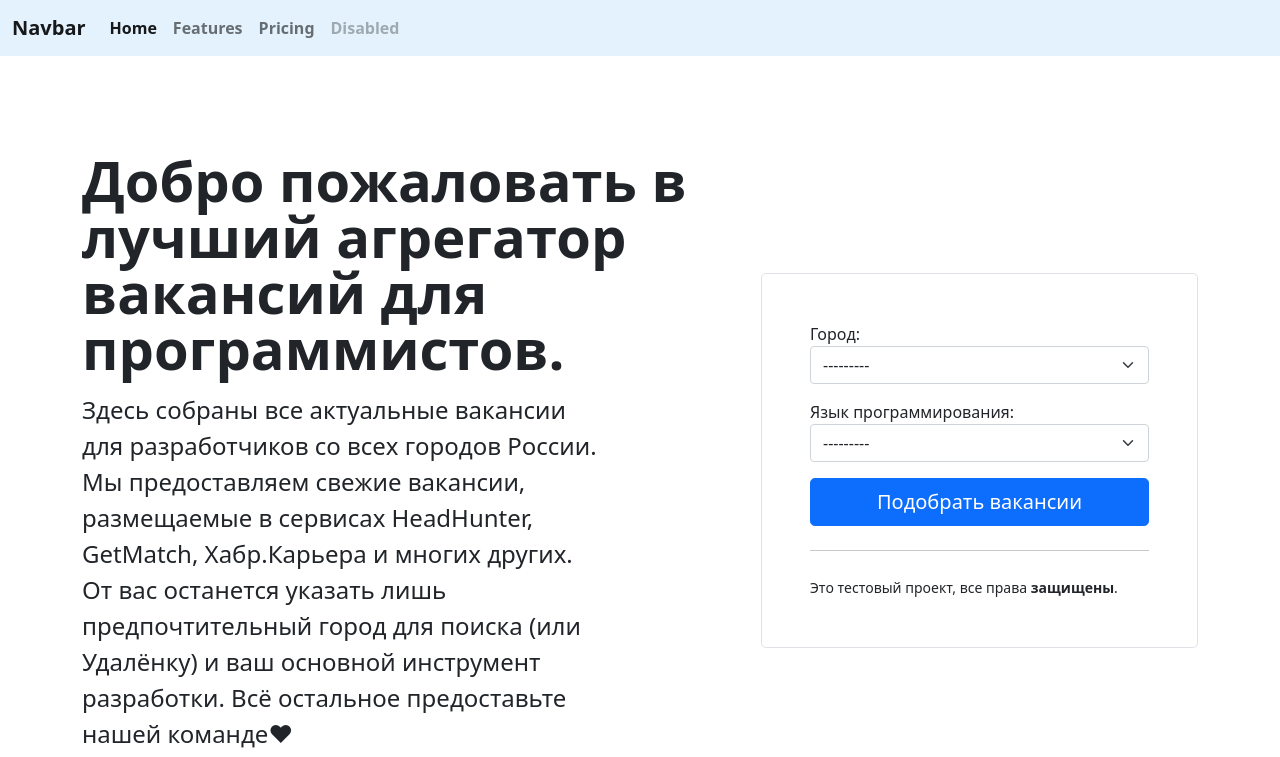
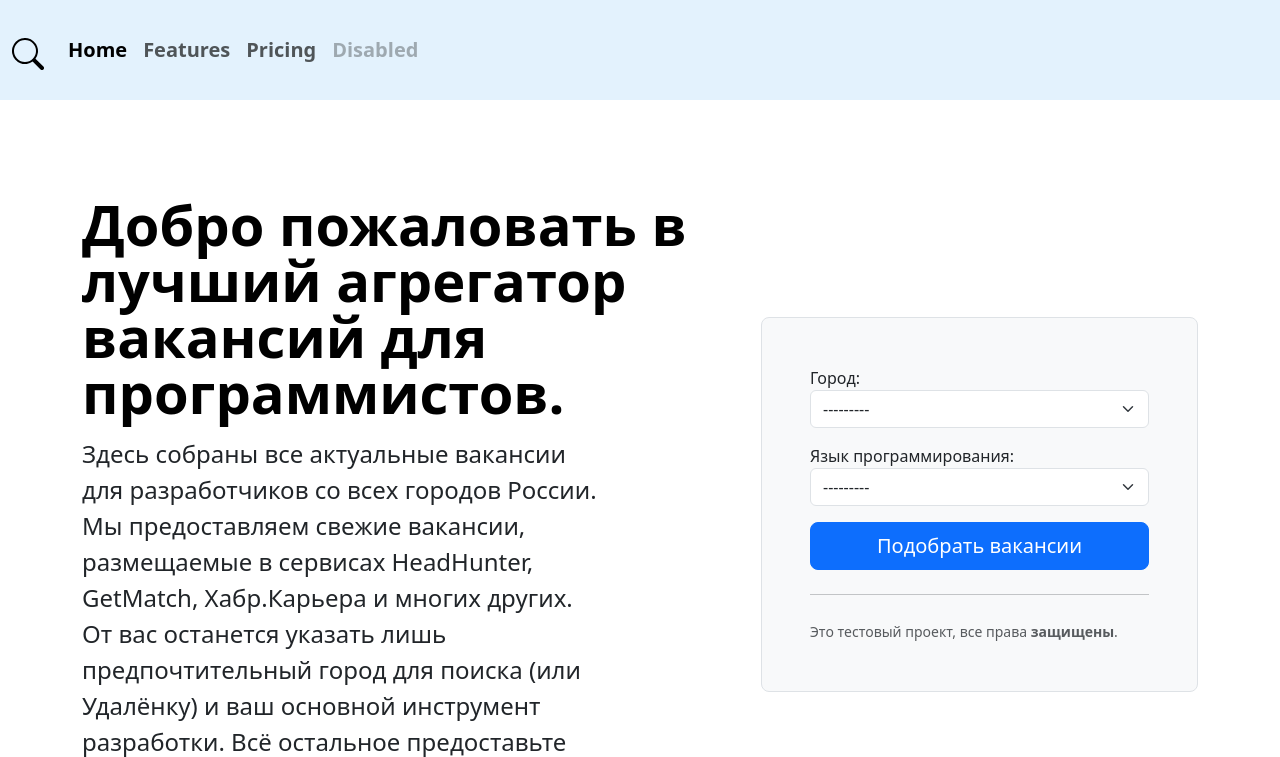
Before and after one commit to ReyTayler/agregator_for_dev, a Django app: page / in a window 1280 px wide. Shown: the top 757 px of the page. Run offline with Django 4.2, Linux system fonts and the light colour scheme; data that the repository does not hold is empty.

Commit message:
Косметика для базового шаблона

```diff
--- a/src/templates/base.html
+++ b/src/templates/base.html
@@ -4,15 +4,20 @@
     <meta charset="utf-8">
     <meta name="viewport" content="width=device-width, initial-scale=1">
 
-    <link href="https://cdn.jsdelivr.net/npm/bootstrap@5.0.1/dist/css/bootstrap.min.css" rel="stylesheet"
-          integrity="sha384-+0n0xVW2eSR5OomGNYDnhzAbDsOXxcvSN1TPprVMTNDbiYZCxYbOOl7+AMvyTG2x" crossorigin="anonymous">
+    <link href="https://cdn.jsdelivr.net/npm/bootstrap@5.3.0/dist/css/bootstrap.min.css" rel="stylesheet"
+          integrity="sha384-9ndCyUaIbzAi2FUVXJi0CjmCapSmO7SnpJef0486qhLnuZ2cdeRhO02iuK6FUUVM" crossorigin="anonymous">
 
     <title>{% block title %}{% endblock title %}</title>
 </head>
 <body>
-<nav class="navbar navbar-expand-lg navbar-light" style="background-color: #e3f2fd;">
+<nav class="navbar navbar-expand-md navbar-light py-4" style="background-color: #e3f2fd;">
     <div class="container-fluid">
-        <a class="navbar-brand" href="#"><b>Navbar</b></a>
+        <a class="navbar-brand fs-3" href="{% url 'main' %}">
+            <svg xmlns="http://www.w3.org/2000/svg" width="32" height="32" fill="currentColor" class="bi bi-search"
+                 viewBox="0 0 16 16">
+                <path d="M11.742 10.344a6.5 6.5 0 1 0-1.397 1.398h-.001c.03.04.062.078.098.115l3.85 3.85a1 1 0 0 0 1.415-1.414l-3.85-3.85a1.007 1.007 0 0 0-.115-.1zM12 6.5a5.5 5.5 0 1 1-11 0 5.5 5.5 0 0 1 11 0z"/>
+            </svg>
+        </a>
         <button class="navbar-toggler" type="button" data-toggle="collapse" data-target="#navbarNav"
                 aria-controls="navbarNav" aria-expanded="false" aria-label="Toggle navigation">
             <span class="navbar-toggler-icon"></span>
@@ -20,16 +25,16 @@
         <div class="collapse navbar-collapse" id="navbarNav">
             <ul class="navbar-nav">
                 <li class="nav-item">
-                    <a class="nav-link active" aria-current="page" href="#"><b>Home</b></a>
+                    <a class="nav-link active fs-5" aria-current="page" href="#"><b>Home</b></a>
                 </li>
                 <li class="nav-item">
-                    <a class="nav-link" href="#"><b>Features</b></a>
+                    <a class="nav-link fs-5" href="#"><b>Features</b></a>
                 </li>
                 <li class="nav-item">
-                    <a class="nav-link" href="#"><b>Pricing</b></a>
+                    <a class="nav-link fs-5" href="#"><b>Pricing</b></a>
                 </li>
                 <li class="nav-item">
-                    <a class="nav-link disabled" href="#" tabindex="-1" aria-disabled="true"><b>Disabled</b></a>
+                    <a class="nav-link disabled fs-5" href="#" tabindex="-1" aria-disabled="true"><b>Disabled</b></a>
                 </li>
             </ul>
         </div>
@@ -39,9 +44,8 @@
     {% block content %}
     {% endblock content %}
 </div>
-<script src="https://cdn.jsdelivr.net/npm/bootstrap@5.0.1/dist/js/bootstrap.bundle.min.js"
-        integrity="sha384-gtEjrD/SeCtmISkJkNUaaKMoLD0//ElJ19smozuHV6z3Iehds+3Ulb9Bn9Plx0x4"
+<script src="https://cdn.jsdelivr.net/npm/bootstrap@5.3.0/dist/js/bootstrap.bundle.min.js"
+        integrity="sha384-geWF76RCwLtnZ8qwWowPQNguL3RmwHVBC9FhGdlKrxdiJJigb/j/68SIy3Te4Bkz"
         crossorigin="anonymous"></script>
-
 </body>
 </html>
```
